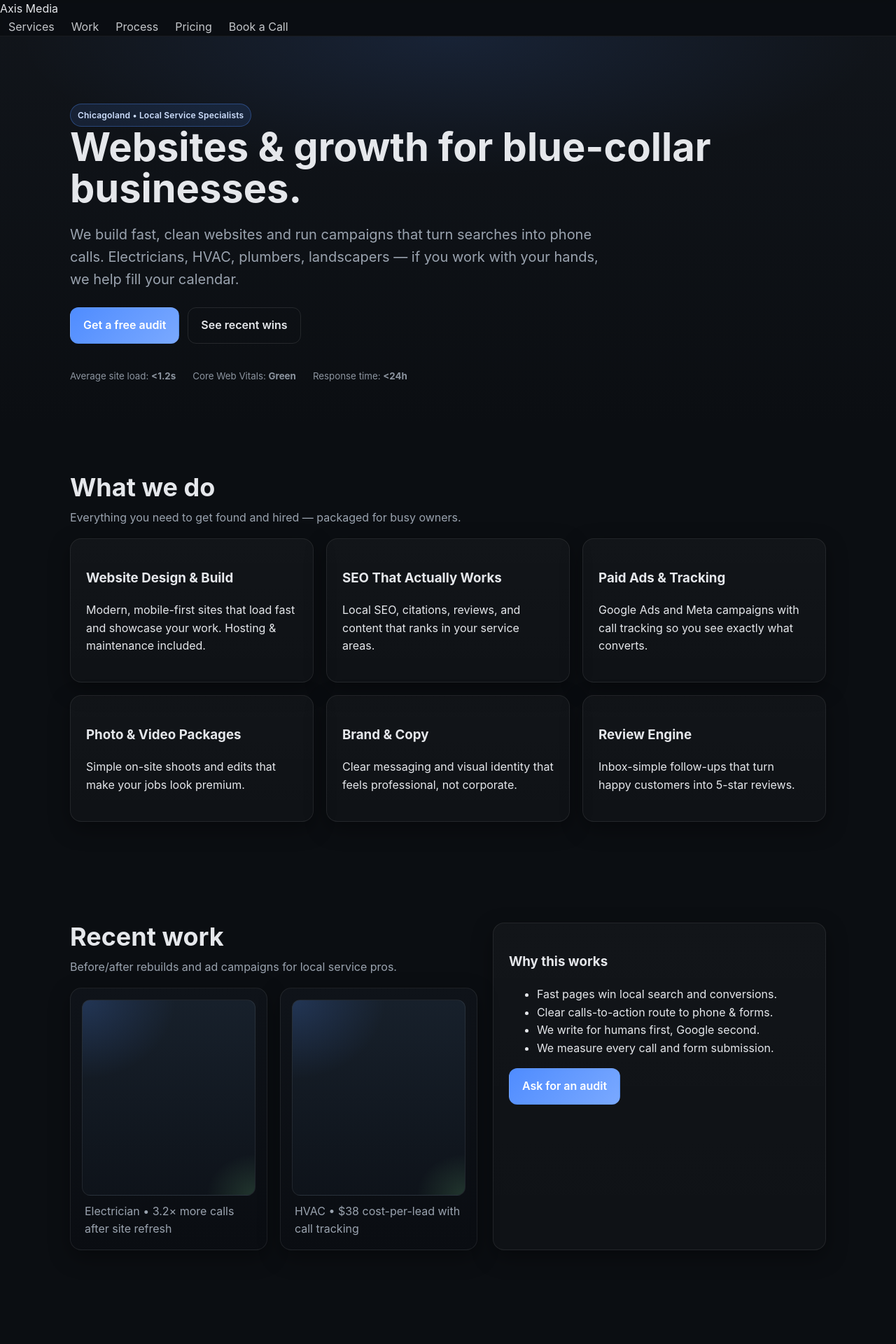
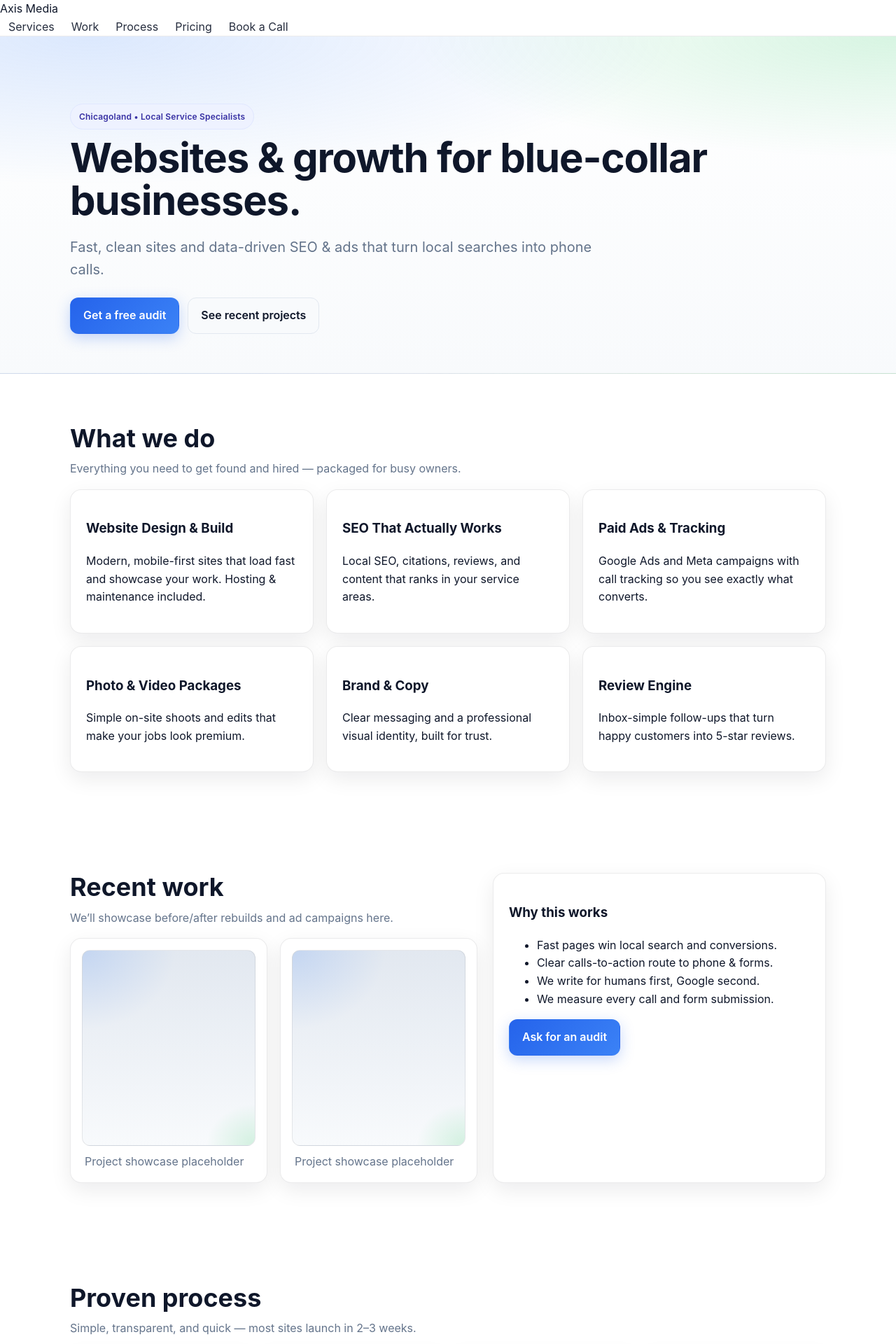
Before and after one commit to kramarker/axismedia, a Next.js app in the folder axismedia_codespace/axismedia-next/: page / in a window 1280 px wide. Shown: the top 1920 px of the page at 70% size. Built offline with nearby package versions, Linux system fonts and the light colour scheme.

Commit message:
Redesign site theme + pricing + redirect fix

```diff
--- a/axismedia_codespace/axismedia-next/src/app/globals.css
+++ b/axismedia_codespace/axismedia-next/src/app/globals.css
@@ -1,41 +1,83 @@
 /* src/app/globals.css */
 :root{
-  --bg:#0b0e12; --surface:#12161c; --muted:#9aa3af; --text:#e5e7eb;
-  --brand:#4f8cff; --brand-2:#7bd389; --maxw:1120px; --radius:16px;
-  --shadow:0 10px 30px rgba(0,0,0,.35);
+  --bg:#ffffff;
+  --surface:#ffffff;
+  --muted:#64748b;
+  --text:#0f172a;
+  --brand:#2563eb;        /* blue-600 */
+  --brand-2:#22c55e;      /* green-500 */
+  --brand-3:#7c3aed;      /* violet-600 (subtle accents) */
+  --maxw:1120px;
+  --radius:16px;
+  --radius-md:14px;
+  --shadow:0 10px 30px rgba(2,8,23,.08);
+  --border:rgba(2,6,23,.08);
 }
 *{box-sizing:border-box}
-html,body{margin:0;padding:0;background:var(--bg);color:var(--text);
-  font-family:Inter,system-ui,-apple-system,Segoe UI,Roboto,Helvetica,Arial,sans-serif;line-height:1.6}
+html,body{
+  margin:0;padding:0;background:var(--bg);color:var(--text);
+  font-family:Inter,system-ui,-apple-system,Segoe UI,Roboto,Helvetica,Arial,sans-serif;
+  line-height:1.6;
+  -webkit-font-smoothing:antialiased; -moz-osx-font-smoothing:grayscale;
+}
 a{color:inherit;text-decoration:none}
 img{max-width:100%;display:block}
 .container{max-width:var(--maxw);margin:0 auto;padding:0 20px}
-.btn{display:inline-block;padding:12px 18px;border-radius:12px;font-weight:600;border:1px solid rgba(255,255,255,.1);transition:.2s ease;cursor:pointer}
-.btn-primary{background:linear-gradient(135deg,var(--brand),#7aa9ff);color:#fff;border-color:transparent}
+
+/* Buttons */
+.btn{
+  display:inline-block;padding:12px 18px;border-radius:12px;font-weight:600;
+  border:1px solid var(--border);transition:.2s ease;cursor:pointer
+}
+.btn-primary{
+  background:linear-gradient(135deg, var(--brand), #3b82f6); /* blue-500 */
+  color:#fff;border-color:transparent;box-shadow:0 6px 20px rgba(37,99,235,.25)
+}
 .btn-primary:hover{filter:brightness(1.05);transform:translateY(-1px)}
-.btn-ghost{background:transparent;color:var(--text)}
-.btn-ghost:hover{background:rgba(255,255,255,.06)}
+.btn-ghost{
+  background:#f8fafc;color:#0f172a;border-color:#e2e8f0
+}
+.btn-ghost:hover{background:#f1f5f9}
+
+/* Utility */
 .muted{color:var(--muted)}
 .mt-16{margin-top:16px}
 .mt-14{margin-top:14px}
 
-/* Topbar */
-header{position:sticky;top:0;background:rgba(11,14,18,.75);backdrop-filter:saturate(160%) blur(8px);z-index:50;border-bottom:1px solid rgba(255,255,255,.06)}
+/* Topbar (SiteShell still sticky) */
+header{
+  position:sticky;top:0;background:rgba(255,255,255,.8);
+  backdrop-filter:saturate(160%) blur(10px);z-index:50;border-bottom:1px solid var(--border)
+}
 .nav{display:flex;align-items:center;justify-content:space-between;padding:14px 0}
 .logo{display:flex;align-items:center;gap:10px;font-weight:800;letter-spacing:.3px}
-.logo-mark{width:28px;height:28px;border-radius:8px;background:conic-gradient(from 210deg at 50% 50%, var(--brand), var(--brand-2));box-shadow:0 4px 16px rgba(79,140,255,.35)}
-nav a{opacity:.85;padding:10px 12px;border-radius:10px}
-nav a:hover{background:rgba(255,255,255,.06);opacity:1}
+.logo-mark{width:28px;height:28px;border-radius:8px;background:conic-gradient(from 210deg at 50% 50%, var(--brand), var(--brand-2));box-shadow:0 4px 16px rgba(37,99,235,.25)}
+nav a{opacity:.9;padding:10px 12px;border-radius:10px}
+nav a:hover{background:#f1f5f9;opacity:1}
 .nav-links{display:flex;gap:6px}
 .mobile-menu{display:none}
 
-/* Hero */
-.hero{position:relative;padding:96px 0 56px;background:radial-gradient(80% 60% at 50% 0, rgba(79,140,255,.12), transparent 60%), linear-gradient(180deg, rgba(18,22,28,.8), rgba(11,14,18,1))}
-.hero h1{font-size:clamp(32px, 6vw, 56px);line-height:1.05;margin:0 0 14px}
-.hero p{color:var(--muted);font-size:clamp(16px,2.2vw,20px);max-width:760px}
+/* NEW HERO */
+.hero-new{
+  position:relative;padding:96px 0 56px;
+  background:
+    radial-gradient(120% 80% at 10% 0%, rgba(59,130,246,.18), transparent 55%),
+    radial-gradient(120% 80% at 100% 0%, rgba(34,197,94,.18), transparent 45%),
+    linear-gradient(180deg, #ffffff, #f8fafc);
+  border-bottom:1px solid var(--border);
+}
+.hero-title{
+  font-size:clamp(34px, 6vw, 58px);
+  line-height:1.05;margin:10px 0 14px; letter-spacing:-0.02em;
+}
+.hero-sub{
+  color:var(--muted);font-size:clamp(16px,2.2vw,20px);max-width:760px
+}
+.chip-new{
+  display:inline-flex;align-items:center;gap:8px;padding:8px 12px;border-radius:999px;
+  background:#eef2ff;border:1px solid #e0e7ff;color:#3730a3;font-weight:600;font-size:12px;letter-spacing:.2px
+}
 .hero-cta{margin-top:24px;display:flex;gap:12px;flex-wrap:wrap}
-.trust{display:flex;gap:24px;align-items:center;margin-top:36px;color:var(--muted);flex-wrap:wrap}
-.trust small{opacity:.9}
 
 /* Sections */
 .section{padding:72px 0}
@@ -44,36 +86,57 @@ nav a:hover{background:rgba(255,255,255,.06);opacity:1}
 .grid{display:grid;gap:18px}
 .grid-3{grid-template-columns:repeat(3,minmax(0,1fr))}
 .grid-2{grid-template-columns:repeat(2,minmax(0,1fr))}
-.card{background:linear-gradient(180deg, rgba(255,255,255,.03), rgba(255,255,255,.02));border:1px solid rgba(255,255,255,.08);border-radius:var(--radius);padding:22px;box-shadow:var(--shadow);height:100%}
-.chip{display:inline-flex;align-items:center;gap:8px;padding:6px 10px;border-radius:999px;background:rgba(79,140,255,.12);border:1px solid rgba(79,140,255,.35);color:#cfe0ff;font-weight:600;font-size:12px;letter-spacing:.2px}
+.card{
+  background:#ffffff;border:1px solid var(--border);
+  border-radius:var(--radius);padding:22px;box-shadow:var(--shadow);height:100%
+}
+.chip{
+  display:inline-flex;align-items:center;gap:8px;padding:6px 10px;border-radius:999px;
+  background:rgba(59,130,246,.10);border:1px solid rgba(59,130,246,.30);color:#1d4ed8;
+  font-weight:600;font-size:12px;letter-spacing:.2px
+}
 
 /* Showcase */
 .showcase{display:grid;grid-template-columns:1.1fr .9fr;gap:22px}
-.mock{background:linear-gradient(180deg,#0f1319,#0a0d12);border:1px solid rgba(255,255,255,.08);border-radius:var(--radius);padding:16px;box-shadow:var(--shadow)}
-.window{height:280px;border-radius:12px;background:linear-gradient(180deg, #17202b, #0e131a);border:1px solid rgba(255,255,255,.08);position:relative;overflow:hidden}
-.window::after{content:"";position:absolute;inset:0;background:radial-gradient(120% 90% at 0 0, rgba(79,140,255,.2), transparent 45%), radial-gradient(80% 60% at 100% 100%, rgba(123,211,137,.18), transparent 35%)}
+.mock{
+  background:#ffffff;border:1px solid var(--border);
+  border-radius:var(--radius);padding:16px;box-shadow:var(--shadow)
+}
+.window{
+  height:280px;border-radius:12px;background:linear-gradient(180deg, #e2e8f0, #f8fafc);
+  border:1px solid var(--border);position:relative;overflow:hidden
+}
+.window::after{
+  content:"";position:absolute;inset:0;
+  background:radial-gradient(120% 90% at 0 0, rgba(59,130,246,.18), transparent 45%),
+             radial-gradient(80% 60% at 100% 100%, rgba(34,197,94,.18), transparent 35%)
+}
 .caption{padding:10px 4px 0;color:var(--muted)}
 
 /* Process */
 .steps{display:grid;grid-template-columns:repeat(4,minmax(0,1fr));gap:16px;margin-top:18px}
-.step{padding:18px;border-radius:14px;border:1px solid rgba(255,255,255,.08);background:linear-gradient(180deg, rgba(255,255,255,.02), rgba(255,255,255,.01))}
-.step .num{font-weight:800;color:#cfe0ff}
+.step{padding:18px;border-radius:14px;border:1px solid var(--border);background:#fff;box-shadow:var(--shadow)}
+.step .num{font-weight:800;color:#1d4ed8}
 
 /* Pricing */
 .plans{display:grid;grid-template-columns:repeat(3,minmax(0,1fr));gap:18px;margin-top:18px}
 .price{font-size:34px;font-weight:800}
 .plan .features{list-style:none;padding:0;margin:14px 0 0}
 .plan .features li{margin:10px 0;color:var(--muted)}
-.plan.featured{outline:2px solid rgba(79,140,255,.5)}
+.plan.featured{outline:2px solid rgba(59,130,246,.35)}
 
-/* Contact */
+/* Contact form */
 form{display:grid;gap:12px;margin-top:12px}
-input,textarea{width:100%;padding:12px 14px;border-radius:12px;border:1px solid rgba(255,255,255,.12);background:#0e1217;color:var(--text)}
+label span{display:block;margin-bottom:6px;font-weight:600}
+input,textarea{
+  width:100%;padding:12px 14px;border-radius:12px;border:1px solid #e2e8f0;background:#fff;color:var(--text)
+}
+input:focus, textarea:focus{outline:2px solid #bfdbfe;border-color:#bfdbfe}
 textarea{min-height:120px}
 .disclaimer{color:var(--muted);font-size:14px;margin-top:8px}
 
 /* Footer */
-footer{border-top:1px solid rgba(255,255,255,.08);padding:26px 0;color:var(--muted)}
+footer{border-top:1px solid var(--border);padding:26px 0;color:var(--muted)}
 .footerwrap{display:flex;justify-content:space-between;gap:12px;flex-wrap:wrap}
 .footerwrap .links{display:flex;gap:12px}
 
--- a/axismedia_codespace/axismedia-next/src/app/page.tsx
+++ b/axismedia_codespace/axismedia-next/src/app/page.tsx
@@ -4,8 +4,6 @@
 import Link from "next/link";
 
 export default function HomePage() {
-  const year = new Date().getFullYear();
-
   const track = (event: string, params?: Record<string, any>) => {
     if (typeof window !== "undefined" && (window as any).gtag) {
       (window as any).gtag("event", event, params || {});
@@ -15,22 +13,18 @@ export default function HomePage() {
   return (
     <>
       {/* HERO */}
-      <section className="hero" id="top">
+      <section className="hero-new" id="top">
         <div className="container">
-          <div className="chip">Chicagoland • Local Service Specialists</div>
-          <h1>Websites &amp; growth for blue-collar businesses.</h1>
-          <p>
-            We build fast, clean websites and run campaigns that turn searches into phone calls.
-            Electricians, HVAC, plumbers, landscapers — if you work with your hands, we help fill your calendar.
+          <div className="chip-new">Chicagoland • Local Service Specialists</div>
+          <h1 className="hero-title">
+            Websites & growth for blue-collar businesses.
+          </h1>
+          <p className="hero-sub">
+            Fast, clean sites and data-driven SEO & ads that turn local searches into phone calls.
           </p>
           <div className="hero-cta">
             <a className="btn btn-primary" href="#contact">Get a free audit</a>
-            <a className="btn btn-ghost" href="#work">See recent wins</a>
-          </div>
-          <div className="trust">
-            <small>Average site load: <strong>&lt;1.2s</strong></small>
-            <small>Core Web Vitals: <strong>Green</strong></small>
-            <small>Response time: <strong>&lt;24h</strong></small>
+            <a className="btn btn-ghost" href="#work">See recent projects</a>
           </div>
         </div>
       </section>
@@ -54,7 +48,7 @@ export default function HomePage() {
               <p>Simple on-site shoots and edits that make your jobs look premium.</p>
             </article>
             <article className="card"><h3>Brand &amp; Copy</h3>
-              <p>Clear messaging and visual identity that feels professional, not corporate.</p>
+              <p>Clear messaging and a professional visual identity, built for trust.</p>
             </article>
             <article className="card"><h3>Review Engine</h3>
               <p>Inbox-simple follow-ups that turn happy customers into 5-star reviews.</p>
@@ -68,15 +62,15 @@ export default function HomePage() {
         <div className="container showcase">
           <div>
             <h2>Recent work</h2>
-            <p className="lead">Before/after rebuilds and ad campaigns for local service pros.</p>
+            <p className="lead">We’ll showcase before/after rebuilds and ad campaigns here.</p>
             <div className="grid grid-2 mt-16">
               <div className="mock">
-                <div className="window"></div>
-                <div className="caption">Electrician • 3.2× more calls after site refresh</div>
+                <div className="window" />
+                <div className="caption">Project showcase placeholder</div>
               </div>
               <div className="mock">
-                <div className="window"></div>
-                <div className="caption">HVAC • $38 cost-per-lead with call tracking</div>
+                <div className="window" />
+                <div className="caption">Project showcase placeholder</div>
               </div>
             </div>
           </div>
@@ -101,7 +95,7 @@ export default function HomePage() {
           <h2>Proven process</h2>
           <p className="lead">Simple, transparent, and quick — most sites launch in 2–3 weeks.</p>
           <div className="steps">
-            <div className="step"><div className="num">01</div><strong>Discovery</strong><br /><span className="muted">30-min call to align on goals and budget.</span></div>
+            <div className="step"><div className="num">01</div><strong>Discovery</strong><br /><span className="muted">Call to align on goals and budget.</span></div>
             <div className="step"><div className="num">02</div><strong>Strategy</strong><br /><span className="muted">Site map, messaging, keywords, ad plan.</span></div>
             <div className="step"><div className="num">03</div><strong>Build</strong><br /><span className="muted">Design + development with weekly check-ins.</span></div>
             <div className="step"><div className="num">04</div><strong>Launch &amp; Grow</strong><br /><span className="muted">Tracking live, iterate with SEO &amp; ads.</span></div>
@@ -128,7 +122,7 @@ export default function HomePage() {
             </article>
             <article className="card plan featured">
               <h3>Local Growth</h3>
-              <div className="price">$1,990</div>
+              <div className="price">$2,490</div>
               <ul className="features">
                 <li>Up to 8 pages</li>
                 <li>Local SEO setup</li>
@@ -140,6 +134,7 @@ export default function HomePage() {
             <article className="card plan">
               <h3>Ongoing</h3>
               <div className="price">from $499/mo</div>
+              <div className="muted" style={{ marginTop: 6 }}>or <strong>$5,090/yr</strong> (save 15%)</div>
               <ul className="features">
                 <li>SEO &amp; content</li>
                 <li>Google Ads management</li>
@@ -152,12 +147,14 @@ export default function HomePage() {
         </div>
       </section>
 
-      {/* ABOUT */}
+      {/* ABOUT (trimmed to remove UIUC line) */}
       <section id="about" className="section">
         <div className="container grid grid-2">
           <div>
-            <h2>Built by students, obsessed with results</h2>
-            <p className="lead">We’re Axis Media — a small team of UIUC engineers and creators who ship fast, talk straight, and measure everything.</p>
+            <h2>About Axis Media</h2>
+            <p className="lead">
+              A small team that ships fast, talks straight, and measures everything — built for local service businesses.
+            </p>
             <ul>
               <li>Honest timelines and clear pricing.</li>
               <li>No long contracts. We earn the renewal.</li>
@@ -185,7 +182,8 @@ export default function HomePage() {
               method="POST"
               onSubmit={() => track("generate_lead", { method: "formspree" })}
             >
-              <input type="hidden" name="_redirect" value="/thanks" />
+              {/* ✅ absolute URL for redirect */}
+              <input type="hidden" name="_redirect" value="https://axismediachicago.com/thanks" />
               <label><span>Name</span><input type="text" name="name" required /></label>
               <label><span>Email</span><input type="email" name="email" required /></label>
               <label><span>Phone</span><input type="tel" name="phone" /></label>
@@ -218,19 +216,15 @@ export default function HomePage() {
               </a>
             </p>
             <p className="muted">Prefer text? Add your number in the form and we’ll text you back.</p>
-            <div style={{ color: "var(--muted)", marginTop: 12, fontSize: 14 }}>
+            <div style={{color:"var(--muted)", marginTop:12, fontSize:14}}>
               <strong>Service Areas:</strong> Greater Chicago Area • Chicago • North Shore • Evanston • Skokie • Glenview •
               Northbrook • Wilmette • Winnetka • Highland Park • Lake Forest • Schaumburg • Arlington Heights • Palatine •
-              Naperville • Aurora • Oak Brook • Elmhurst • Lombard • Downers Grove • Wheaton • Orland Park • Tinley Park
+              Naperville • Aurora • Oak Brook • Elmhurst • Lombard • Downers Grove • Wheaton • Orland Park • Tinley Park •
+              Niles • Morton Grove • Des Plaines
             </div>
           </div>
         </div>
       </section>
-
-      {/* FOOTER NOTE (if you ever need it in page) */}
-      <footer style={{ display: "none" }}>
-        © {year} Axis Media
-      </footer>
     </>
   );
 }
```
